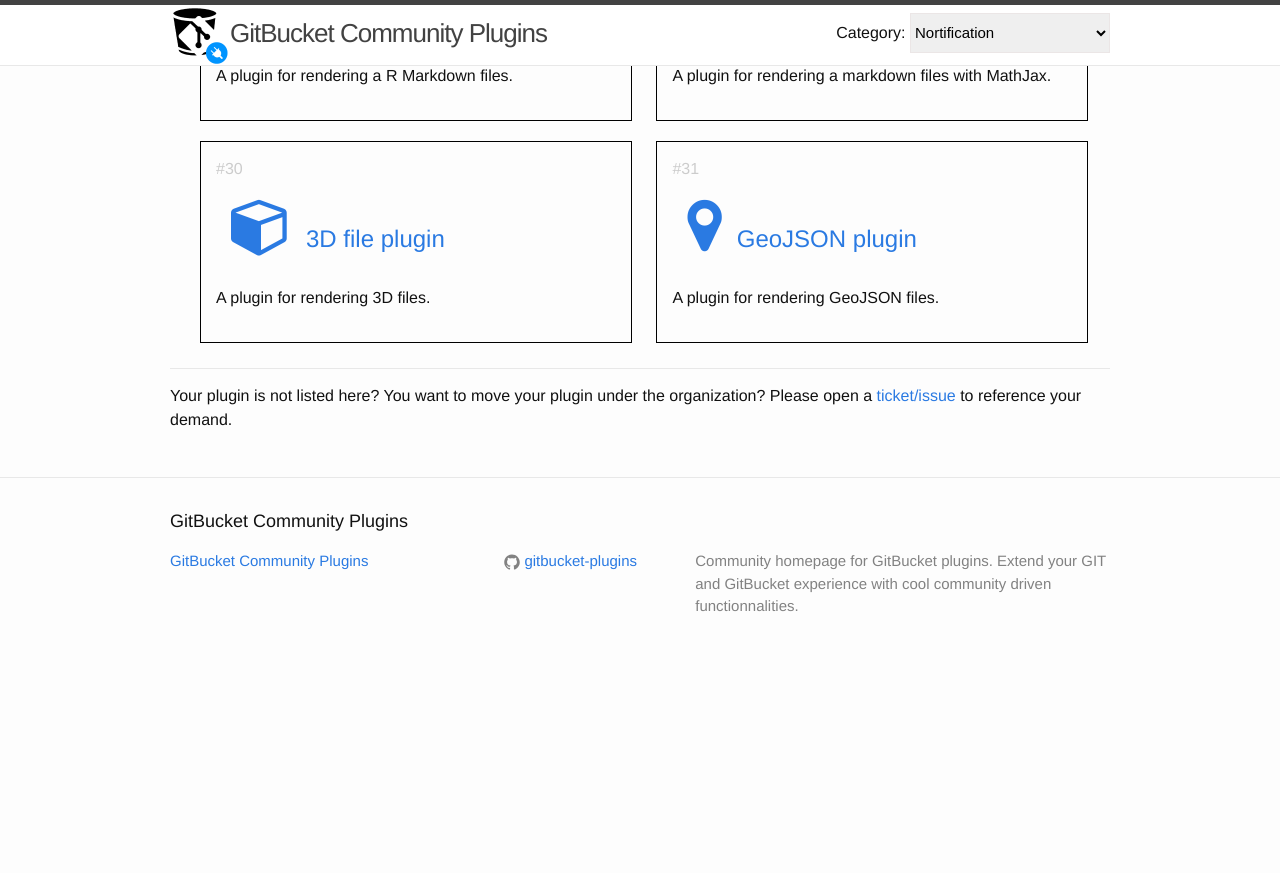
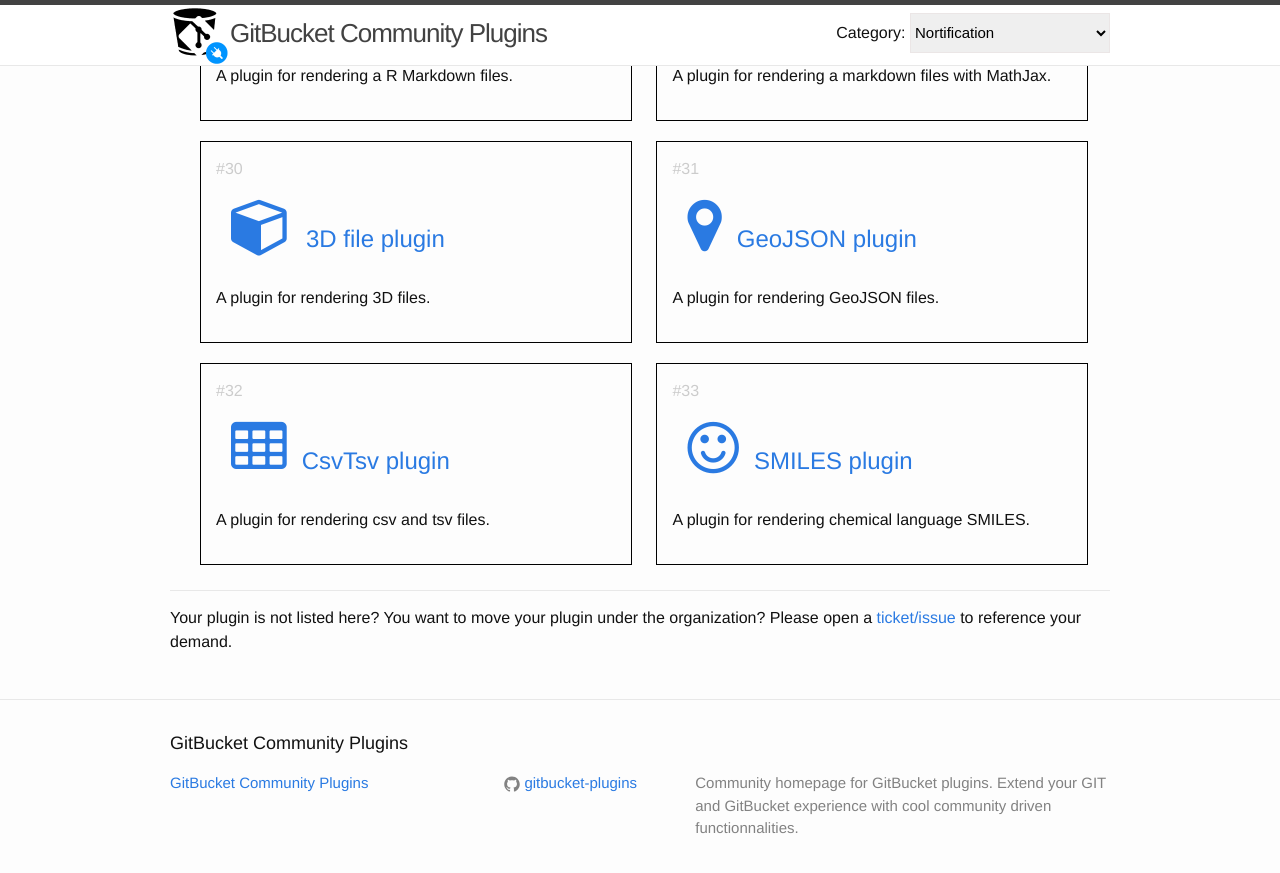
Before and after one commit to gitbucket-plugins/gitbucket-plugins.github.io, a Jekyll site: the page built from index.html, in a window 1280 px wide and 900 px high, scrolled down 4375 px. Shown: the top 873 px of the window. Built offline with Jekyll 4.4.1, drawn with Linux system fonts in a browser that asks for light colours; before the commit the page ends 5053 px from its top, so only the background shows below that.

Commit message:
add gitbucket-csvtsv-plugin and gitbucket-smiles-plugin (#44)

```diff
--- a/_data/plugins.yml
+++ b/_data/plugins.yml
@@ -231,3 +231,15 @@
       url: https://github.com/onukura/gitbucket-geojson-plugin
       icon: fa fa-map-marker
       distributed: false
+
+    - name: CsvTsv plugin
+      description: A plugin for rendering csv and tsv files.
+      url: https://github.com/onukura/gitbucket-csvtsv-plugin
+      icon: fa fa-table
+      distributed: false
+
+    - name: SMILES plugin
+      description: A plugin for rendering chemical language SMILES.
+      url: https://github.com/onukura/gitbucket-smiles-plugin
+      icon: fa fa-smile-o
+      distributed: false
```
